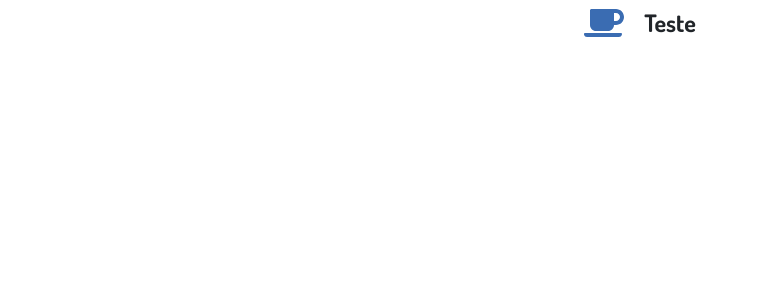
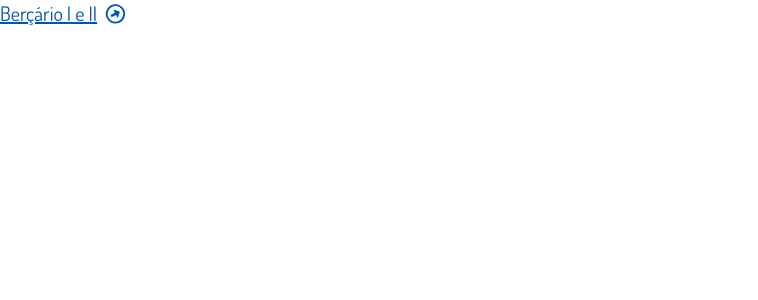
Before and after one commit to Brothertec/colegioJG, a React (Create React App) app: page / in a window 1280 px wide. Shown: the top 300 px of the page, without its empty margins (0-758 px from the left). Built offline with nearby package versions, Linux system fonts and the light colour scheme.

Commit message:
Adicão de arquivo de rotas e novos pacotes de icones. Criação de componente de links com icone

```diff
--- a/package.json
+++ b/package.json
@@ -5,6 +5,7 @@
   "dependencies": {
     "@fortawesome/fontawesome-svg-core": "^1.2.29",
     "@fortawesome/free-brands-svg-icons": "^5.13.1",
+    "@fortawesome/free-regular-svg-icons": "^5.13.1",
     "@fortawesome/free-solid-svg-icons": "^5.13.1",
     "@fortawesome/react-fontawesome": "^0.1.11",
     "@testing-library/jest-dom": "^4.2.4",
--- a/src/App.js
+++ b/src/App.js
@@ -1,15 +1,16 @@
 import React from 'react';
 import './App.css';
-import SectionTitle from './components/SectionTitle';
 import { library } from '@fortawesome/fontawesome-svg-core';
 import { fab } from '@fortawesome/free-brands-svg-icons';
-import { faCheckSquare, faCoffee } from '@fortawesome/free-solid-svg-icons';
+import { faGraduationCap } from '@fortawesome/free-solid-svg-icons';
+import { faArrowAltCircleRight } from '@fortawesome/free-regular-svg-icons';
+import Routes from './routes';
 
-library.add(fab, faCheckSquare, faCoffee);
+library.add(fab, faGraduationCap, faArrowAltCircleRight);
 
 function App() {
   return (
-    <SectionTitle title='Teste' iconName='coffee'/>
+    <Routes/>
   );
 }
 
--- /dev/null
+++ b/src/components/LinkWithIcon/index.js
@@ -0,0 +1,17 @@
+import React from 'react';
+import { Link } from 'react-router-dom';
+import { FontAwesomeIcon } from '@fortawesome/react-fontawesome';
+import './link-with-icon.css';
+
+export default function LinkWithIcon({ text, path }) {
+    return (
+        <Link className='link-text' to={path}>
+            <span >
+                {text}
+            </span>
+            <span className='rotate link-icon'>
+                <FontAwesomeIcon icon={['far', 'arrow-alt-circle-right']} />
+            </span>
+        </Link>
+    );
+}
--- /dev/null
+++ b/src/components/LinkWithIcon/link-with-icon.css
@@ -0,0 +1,13 @@
+.rotate {
+    display: inline-block;
+    transform: rotate(-30grad);
+}
+
+.link-icon {
+    margin-left: 8px;
+}
+
+.link-text{
+    color: #3A6CB2;
+    font-size: 20px;
+}
--- a/src/components/SectionTitle/section-title.css
+++ b/src/components/SectionTitle/section-title.css
@@ -4,7 +4,7 @@
 
 .section-title-icon {
     color: #3A6CB2;
-    margin-right: 20px;
+    margin-right: 11px;
     vertical-align: middle;
     font-size: 32px;
 }
--- a/src/components/compositions/AreaAlunos/index.js
+++ b/src/components/compositions/AreaAlunos/index.js
@@ -1,9 +1,10 @@
 import React from 'react';
+import LinkWithIcon from '../../LinkWithIcon';
 
 export default function AreaAluno() {
     return(
         <section>
-
+            <LinkWithIcon text='Berçário I e II' path='/teste'/>
         </section>
     );
 }
--- /dev/null
+++ b/src/routes.js
@@ -0,0 +1,11 @@
+import React from 'react';
+import AreaAluno from './components/compositions/AreaAlunos';
+import { BrowserRouter, Route } from 'react-router-dom';
+
+export default function Routes(){
+    return(
+        <BrowserRouter>
+            <Route component = {AreaAluno} path='/' exact/>
+        </BrowserRouter>
+    );
+}
```
Also changed, not shown: 1 other file (tests, documents, lock files or other folders).
